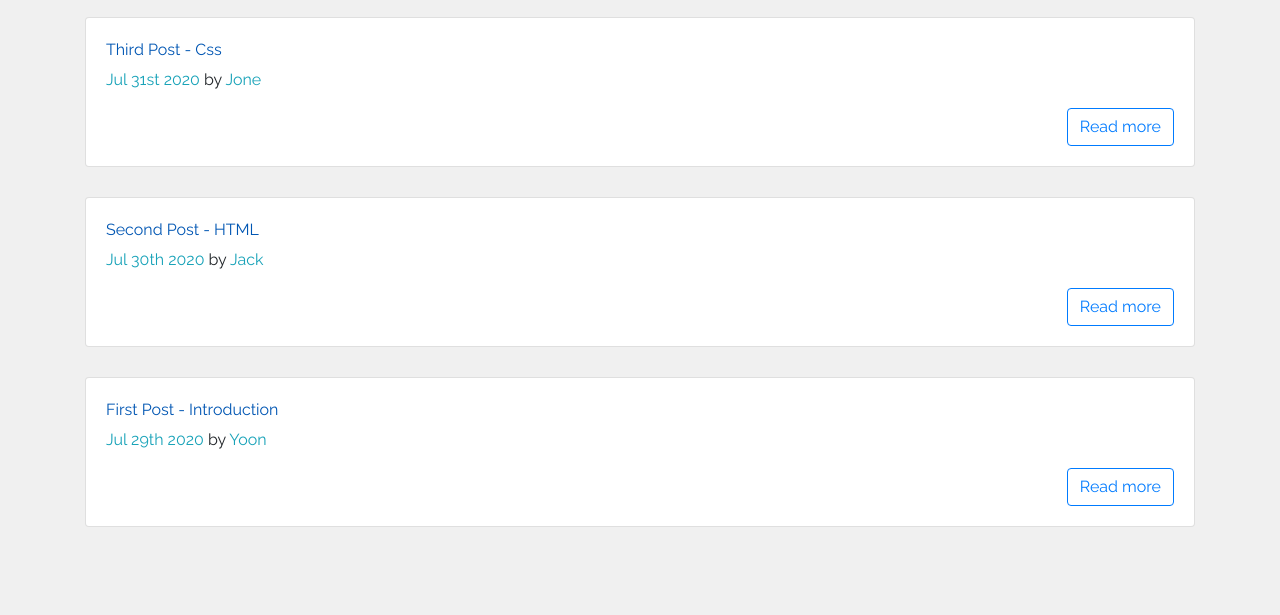
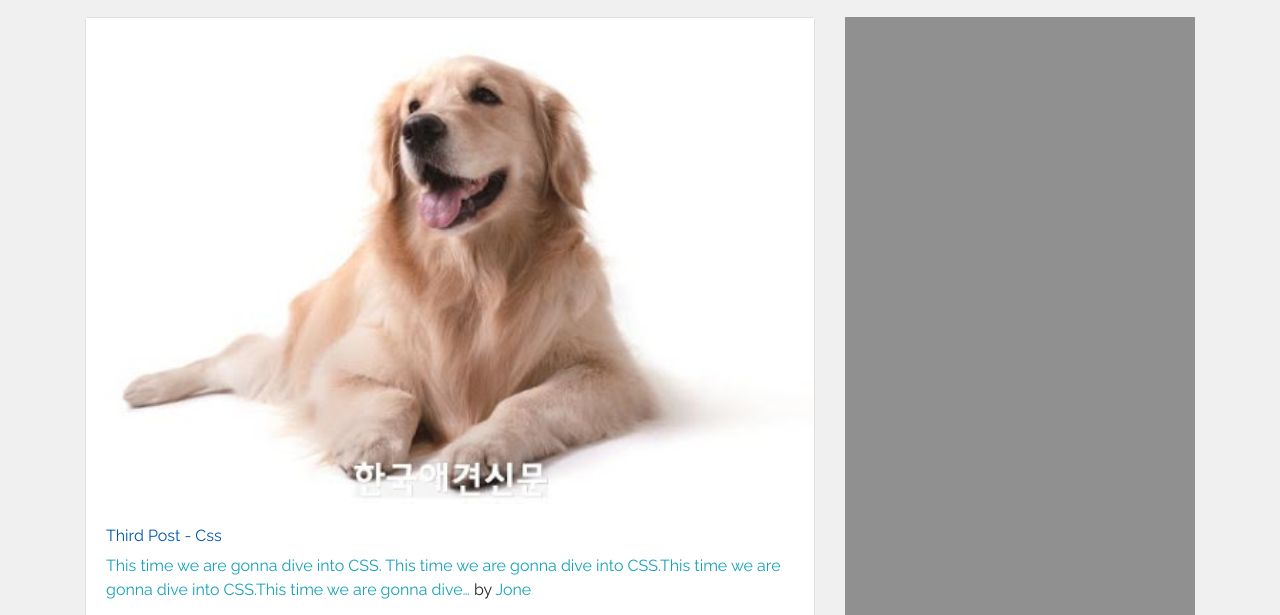
Before and after one commit to kyungyoonha/practice__react_gatsby_netlify-blog, a Gatsby site: page / in a window 1280 px wide. Shown: the part 160-775 px from the top of the page. Built offline with nearby package versions, Linux system fonts and the light colour scheme; Gatsby itself is replaced by a stand-in of ours.

Commit message:
fetching and displaying thumnail images

```diff
--- a/src/components/Post.js
+++ b/src/components/Post.js
@@ -1,10 +1,14 @@
 import React from "react"
 import { Link } from "gatsby"
 import { Card, CardTitle, CardText, CardSubtitle, CardBody } from "reactstrap"
+import Img from "gatsby-image"
 
-const Post = ({ title, author, path, date, body }) => {
+const Post = ({ title, author, path, date, body, fluid }) => {
   return (
     <Card>
+      <Link to={path}>
+        <Img className="card-image-top" fluid={fluid} />
+      </Link>
       <CardBody>
         <CardTitle>
           <Link to={path}>{title}</Link>
--- a/src/pages/index.js
+++ b/src/pages/index.js
@@ -3,11 +3,14 @@
 import SEO from "../components/seo"
 import { graphql, StaticQuery } from "gatsby"
 import Post from "../components/Post"
+import { Row, Col } from "reactstrap"
 
 const IndexPage = () => (
   <Layout>
     <SEO title="Home" />
     <h1>Home page</h1>
+    <Row>
+      <Col md="8">
         <StaticQuery
           query={indexQuery}
           render={data => {
@@ -18,14 +21,26 @@
                     title={node.frontmatter.title}
                     author={node.frontmatter.author}
                     path={node.frontmatter.path}
-                date={node.frontmatter.date}
+                    date={node.excerpt}
                     body={node.frontmatter.body}
+                    fluid={node.frontmatter.image.childImageSharp.fluid}
                   />
                 ))}
               </div>
             )
           }}
         />
+      </Col>
+      <Col md="4">
+        <div
+          style={{
+            width: "100%",
+            height: "100%",
+            backgroundColor: "rgba(0,0,0,0.4)",
+          }}
+        ></div>
+      </Col>
+    </Row>
   </Layout>
 )
 
@@ -40,6 +55,13 @@
             date(formatString: "MMM Do YYYY")
             author
             path
+            image {
+              childImageSharp {
+                fluid(maxWidth: 600) {
+                  ...GatsbyImageSharpFluid
+                }
+              }
+            }
           }
           excerpt
         }
--- a/src/pages/posts/001-first-post.md
+++ b/src/pages/posts/001-first-post.md
@@ -3,6 +3,7 @@
 date: "2020-07-29 11:46:00"
 author: "Yoon"
 path: "/first-post"
+image: ../../images/image1.jpg
 ---
 
 Welcome to Code Blog, I hope you enjoy our content,
--- a/src/pages/posts/002-second-post.md
+++ b/src/pages/posts/002-second-post.md
@@ -3,6 +3,7 @@
 date: "2020-07-30 11:46:00"
 author: "Jack"
 path: "/second-post"
+image: ../../images/image2.png
 ---
 
 Today, we are gonna talk bout HTML5.Today, we are gonna talk bout HTML5.Today, we are gonna talk bout HTML5.Today, we are gonna talk bout HTML5.Today, we are gonna talk bout HTML5.Today, we are gonna talk bout HTML5.Today, we are gonna talk bout HTML5.Today, we are gonna talk bout HTML5.Today, we are gonna talk bout HTML5.Today, we are gonna talk bout HTML5.Today, we are gonna talk bout HTML5.Today, we are gonna talk bout HTML5.Today, we are gonna talk bout HTML5.Today, we are gonna talk bout HTML5.Today, we are gonna talk bout HTML5.Today, we are gonna talk bout HTML5.Today, we are gonna talk bout HTML5.Today, we are gonna talk bout HTML5.Today, we are gonna talk bout HTML5.Today, we are gonna talk bout HTML5.Today, we are gonna talk bout HTML5.Today, we are gonna talk bout HTML5.
--- a/src/pages/posts/003-third-post.md
+++ b/src/pages/posts/003-third-post.md
@@ -3,6 +3,7 @@
 date: "2020-07-31 11:46:00"
 author: "Jone"
 path: "/third-post"
+image: ../../images/image3.jpg
 ---
 
 This time we are gonna dive into CSS. This time we are gonna dive into CSS.This time we are gonna dive into CSS.This time we are gonna dive into CSS.This time we are gonna dive into CSS.This time we are gonna dive into CSS.This time we are gonna dive into CSS.This time we are gonna dive into CSS.This time we are gonna dive into CSS.This time we are gonna dive into CSS.This time we are gonna dive into CSS.This time we are gonna dive into CSS.
```
Lines whose indentation alone changed are shown as unchanged.
